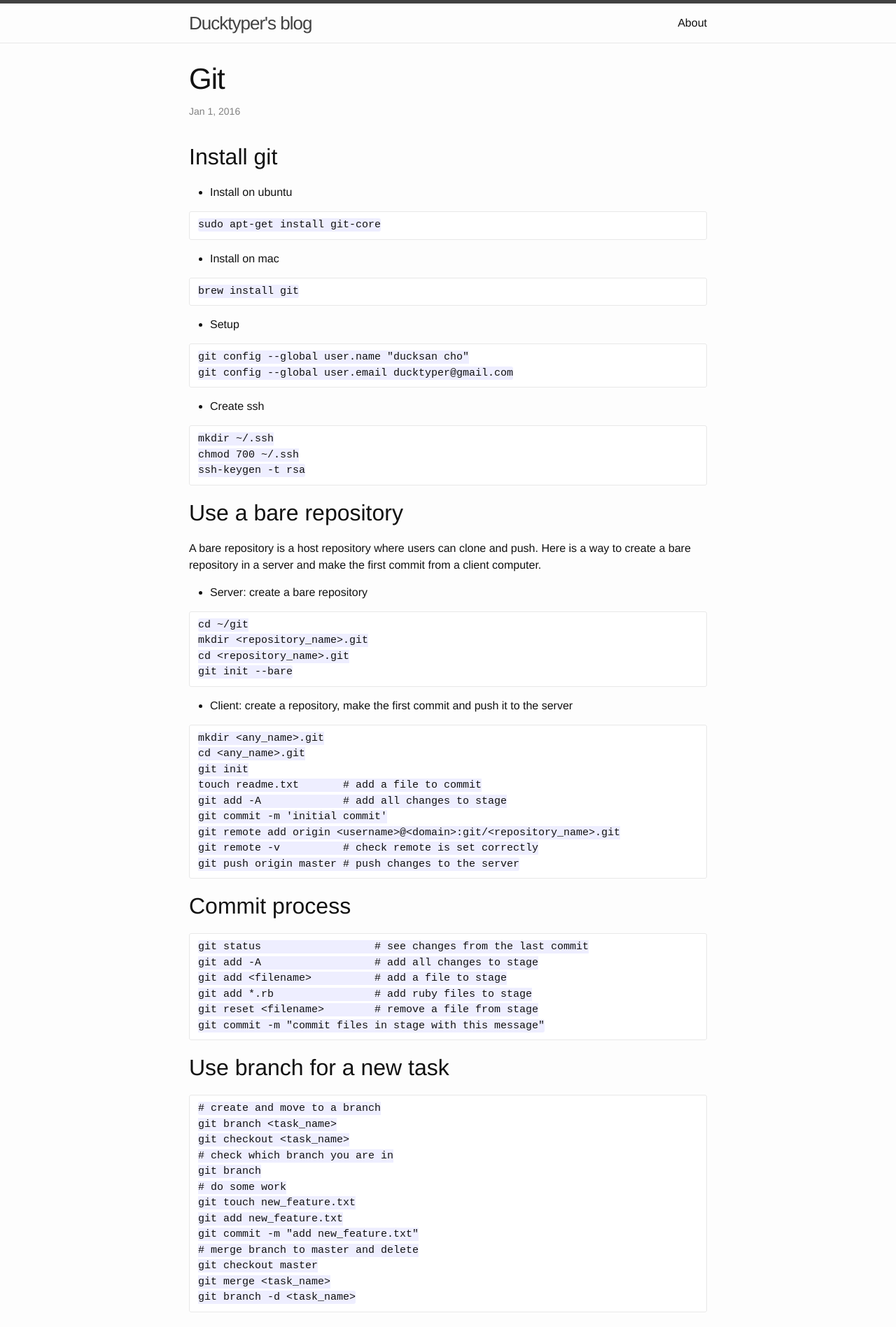
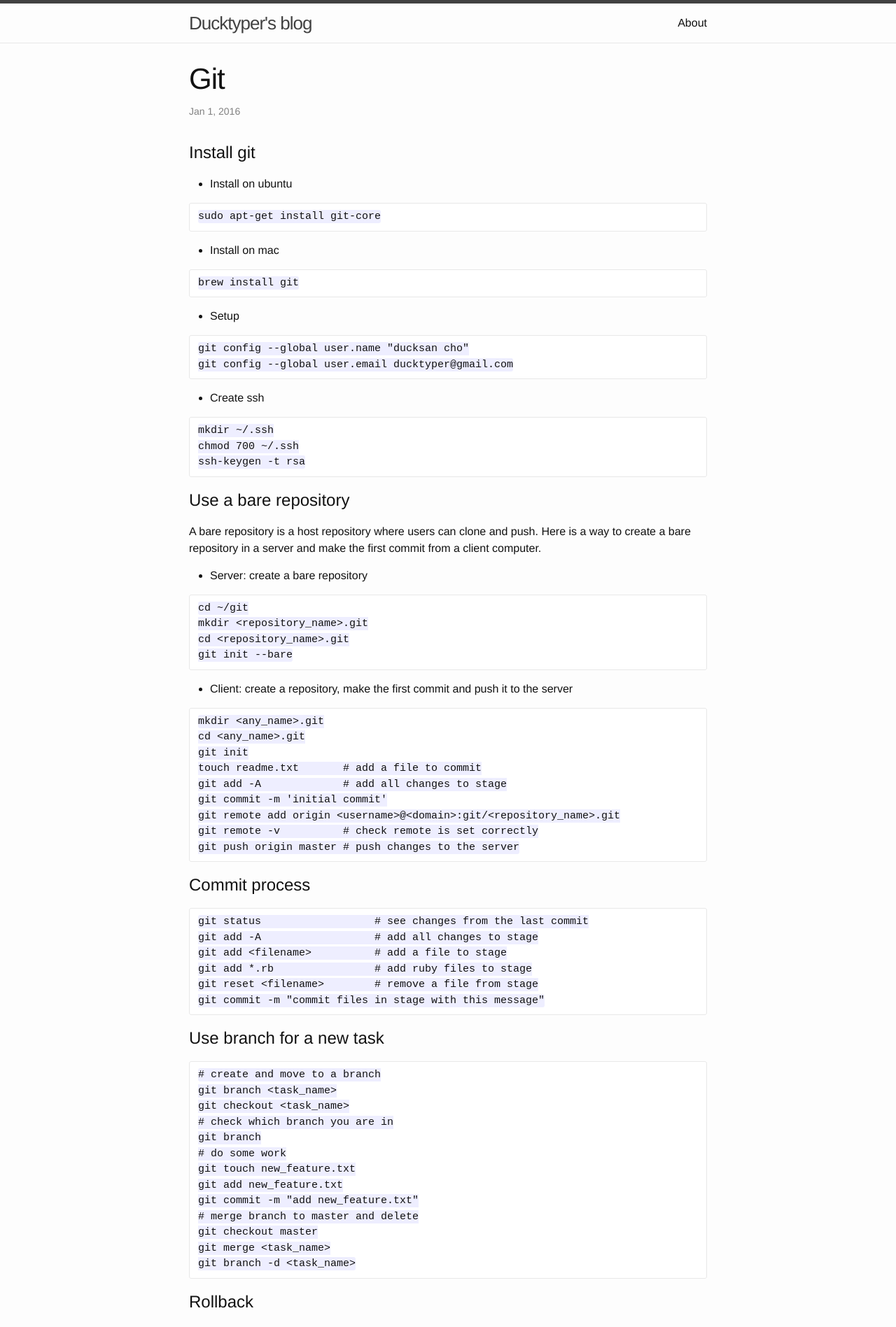
Before and after one commit to ducktyper/ducktyper.github.io, a Jekyll site: the page built from _posts/2016-01-01-git.markdown, in a window 1280 px wide. Shown: the top 1897 px of the page at 70% size. Built offline with Jekyll 4.4.1, drawn with Linux system fonts in a browser that asks for light colours.

````diff
--- a/_posts/2016-01-01-git.markdown
+++ b/_posts/2016-01-01-git.markdown
@@ -4,38 +4,36 @@ title:  "Git"
 categories: notes
 ---
 
-Install git
---------------------------------------------------------------------------------
+# Install git
 
 * Install on ubuntu
 
-~~~~~~~~~~~~~~~~~~~~~~~~~~~~~~~~~~~~~~~~~~~~~~~~~~~~~~~~~~~~~~~~~~~~~~~~~~~~~~~~
+```
 sudo apt-get install git-core
-~~~~~~~~~~~~~~~~~~~~~~~~~~~~~~~~~~~~~~~~~~~~~~~~~~~~~~~~~~~~~~~~~~~~~~~~~~~~~~~~
+```
 
 * Install on mac
 
-~~~~~~~~~~~~~~~~~~~~~~~~~~~~~~~~~~~~~~~~~~~~~~~~~~~~~~~~~~~~~~~~~~~~~~~~~~~~~~~~
+```
 brew install git
-~~~~~~~~~~~~~~~~~~~~~~~~~~~~~~~~~~~~~~~~~~~~~~~~~~~~~~~~~~~~~~~~~~~~~~~~~~~~~~~~
+```
 
 * Setup
 
-~~~~~~~~~~~~~~~~~~~~~~~~~~~~~~~~~~~~~~~~~~~~~~~~~~~~~~~~~~~~~~~~~~~~~~~~~~~~~~~~
+```
 git config --global user.name "ducksan cho"
 git config --global user.email ducktyper@gmail.com
-~~~~~~~~~~~~~~~~~~~~~~~~~~~~~~~~~~~~~~~~~~~~~~~~~~~~~~~~~~~~~~~~~~~~~~~~~~~~~~~~
+```
 
 * Create ssh
 
-~~~~~~~~~~~~~~~~~~~~~~~~~~~~~~~~~~~~~~~~~~~~~~~~~~~~~~~~~~~~~~~~~~~~~~~~~~~~~~~~
+```
 mkdir ~/.ssh
 chmod 700 ~/.ssh
 ssh-keygen -t rsa
-~~~~~~~~~~~~~~~~~~~~~~~~~~~~~~~~~~~~~~~~~~~~~~~~~~~~~~~~~~~~~~~~~~~~~~~~~~~~~~~~
+```
 
-Use a bare repository
---------------------------------------------------------------------------------
+# Use a bare repository
 
 A bare repository is a host repository where users can clone and push. Here
 is a way to create a bare repository in a server and make the first commit
@@ -43,16 +41,16 @@ from a client computer.
 
 * Server: create a bare repository
 
-~~~~~~~~~~~~~~~~~~~~~~~~~~~~~~~~~~~~~~~~~~~~~~~~~~~~~~~~~~~~~~~~~~~~~~~~~~~~~~~~
+```
 cd ~/git
 mkdir <repository_name>.git
 cd <repository_name>.git
 git init --bare
-~~~~~~~~~~~~~~~~~~~~~~~~~~~~~~~~~~~~~~~~~~~~~~~~~~~~~~~~~~~~~~~~~~~~~~~~~~~~~~~~
+```
 
 * Client: create a repository, make the first commit and push it to the server
 
-~~~~~~~~~~~~~~~~~~~~~~~~~~~~~~~~~~~~~~~~~~~~~~~~~~~~~~~~~~~~~~~~~~~~~~~~~~~~~~~~
+```
 mkdir <any_name>.git
 cd <any_name>.git
 git init
@@ -62,24 +60,22 @@ git commit -m 'initial commit'
 git remote add origin <username>@<domain>:git/<repository_name>.git
 git remote -v          # check remote is set correctly
 git push origin master # push changes to the server
-~~~~~~~~~~~~~~~~~~~~~~~~~~~~~~~~~~~~~~~~~~~~~~~~~~~~~~~~~~~~~~~~~~~~~~~~~~~~~~~~
+```
 
-Commit process
---------------------------------------------------------------------------------
+# Commit process
 
-~~~~~~~~~~~~~~~~~~~~~~~~~~~~~~~~~~~~~~~~~~~~~~~~~~~~~~~~~~~~~~~~~~~~~~~~~~~~~~~~
+```
 git status                  # see changes from the last commit
 git add -A                  # add all changes to stage
 git add <filename>          # add a file to stage
 git add *.rb                # add ruby files to stage
 git reset <filename>        # remove a file from stage
 git commit -m "commit files in stage with this message"
-~~~~~~~~~~~~~~~~~~~~~~~~~~~~~~~~~~~~~~~~~~~~~~~~~~~~~~~~~~~~~~~~~~~~~~~~~~~~~~~~
+```
 
-Use branch for a new task
---------------------------------------------------------------------------------
+# Use branch for a new task
 
-~~~~~~~~~~~~~~~~~~~~~~~~~~~~~~~~~~~~~~~~~~~~~~~~~~~~~~~~~~~~~~~~~~~~~~~~~~~~~~~~
+```
 # create and move to a branch
 git branch <task_name>
 git checkout <task_name>
@@ -93,140 +89,133 @@ git commit -m "add new_feature.txt"
 git checkout master
 git merge <task_name>
 git branch -d <task_name>
-~~~~~~~~~~~~~~~~~~~~~~~~~~~~~~~~~~~~~~~~~~~~~~~~~~~~~~~~~~~~~~~~~~~~~~~~~~~~~~~~
+```
 
-Rollback
---------------------------------------------------------------------------------
+# Rollback
 
 * Start over from the last commit
 
-~~~~~~~~~~~~~~~~~~~~~~~~~~~~~~~~~~~~~~~~~~~~~~~~~~~~~~~~~~~~~~~~~~~~~~~~~~~~~~~~
+```
 git reset --hard   # rollback uncommited changes except new files
 git clean -f -d    # remove new files
-~~~~~~~~~~~~~~~~~~~~~~~~~~~~~~~~~~~~~~~~~~~~~~~~~~~~~~~~~~~~~~~~~~~~~~~~~~~~~~~~
+```
 
 
 * Rollback unstaged changed to a file
 
-~~~~~~~~~~~~~~~~~~~~~~~~~~~~~~~~~~~~~~~~~~~~~~~~~~~~~~~~~~~~~~~~~~~~~~~~~~~~~~~~
+```
 git checkout <filename>
-~~~~~~~~~~~~~~~~~~~~~~~~~~~~~~~~~~~~~~~~~~~~~~~~~~~~~~~~~~~~~~~~~~~~~~~~~~~~~~~~
+```
 
 * Change the last commit message
 
-~~~~~~~~~~~~~~~~~~~~~~~~~~~~~~~~~~~~~~~~~~~~~~~~~~~~~~~~~~~~~~~~~~~~~~~~~~~~~~~~
+```
 git commit --amend
-~~~~~~~~~~~~~~~~~~~~~~~~~~~~~~~~~~~~~~~~~~~~~~~~~~~~~~~~~~~~~~~~~~~~~~~~~~~~~~~~
+```
 
 * Cancel the last commit
 
-~~~~~~~~~~~~~~~~~~~~~~~~~~~~~~~~~~~~~~~~~~~~~~~~~~~~~~~~~~~~~~~~~~~~~~~~~~~~~~~~
+```
 git reset --soft HEAD~
-~~~~~~~~~~~~~~~~~~~~~~~~~~~~~~~~~~~~~~~~~~~~~~~~~~~~~~~~~~~~~~~~~~~~~~~~~~~~~~~~
+```
 
 * Rollback the last commit pushed to remote
 
-~~~~~~~~~~~~~~~~~~~~~~~~~~~~~~~~~~~~~~~~~~~~~~~~~~~~~~~~~~~~~~~~~~~~~~~~~~~~~~~~
+```
 git reset --hard HEAD~
 git push origin -f
-~~~~~~~~~~~~~~~~~~~~~~~~~~~~~~~~~~~~~~~~~~~~~~~~~~~~~~~~~~~~~~~~~~~~~~~~~~~~~~~~
+```
 
-Use tags
---------------------------------------------------------------------------------
+# Use tags
 
 * Annotate tags (e.g. set version)
 
 Annotate tags has extra information (who created it, when it was set, and more)
 
-~~~~~~~~~~~~~~~~~~~~~~~~~~~~~~~~~~~~~~~~~~~~~~~~~~~~~~~~~~~~~~~~~~~~~~~~~~~~~~~~
+```
 git tag -a v1.0.1 -m "message"         # tag to the current commit
 git tag -a v1.2 9fceb02 -m "message"   # tag to the specific commit
 git describe                           # show annotate tags
-~~~~~~~~~~~~~~~~~~~~~~~~~~~~~~~~~~~~~~~~~~~~~~~~~~~~~~~~~~~~~~~~~~~~~~~~~~~~~~~~
+```
 
 * Lightweight tags (e.g. save branch name before delete)
 
 Lightweight tags work like branches that do not change.
 
-~~~~~~~~~~~~~~~~~~~~~~~~~~~~~~~~~~~~~~~~~~~~~~~~~~~~~~~~~~~~~~~~~~~~~~~~~~~~~~~~
+```
 git tag <tagname>
-~~~~~~~~~~~~~~~~~~~~~~~~~~~~~~~~~~~~~~~~~~~~~~~~~~~~~~~~~~~~~~~~~~~~~~~~~~~~~~~~
+```
 
 * Sync tags to remote
 
 Push and pull ignore tags by default so you need to sync them manually.
 
-~~~~~~~~~~~~~~~~~~~~~~~~~~~~~~~~~~~~~~~~~~~~~~~~~~~~~~~~~~~~~~~~~~~~~~~~~~~~~~~~
+```
 git push --tag
 git pull --tag
-~~~~~~~~~~~~~~~~~~~~~~~~~~~~~~~~~~~~~~~~~~~~~~~~~~~~~~~~~~~~~~~~~~~~~~~~~~~~~~~~
+```
 
-Stash
---------------------------------------------------------------------------------
+# Stash
 
 Remove unstaged changes temporary (except new files)
 
-~~~~~~~~~~~~~~~~~~~~~~~~~~~~~~~~~~~~~~~~~~~~~~~~~~~~~~~~~~~~~~~~~~~~~~~~~~~~~~~~
+```
 git stash
 git pull # do some work
 git stash pop
-~~~~~~~~~~~~~~~~~~~~~~~~~~~~~~~~~~~~~~~~~~~~~~~~~~~~~~~~~~~~~~~~~~~~~~~~~~~~~~~~
+```
 
-Ignore changes
---------------------------------------------------------------------------------
+# Ignore changes
 
 Sometimes you want to ignore changes to a specific file. For example, a file
 contains local IP address. It could be annoying to make sure these files are not
 staged. You can use --skip-worktree to ignore these files. If the ignored files
 were changed to remote, you will be notified on pulling.
 
-~~~~~~~~~~~~~~~~~~~~~~~~~~~~~~~~~~~~~~~~~~~~~~~~~~~~~~~~~~~~~~~~~~~~~~~~~~~~~~~~
+```
 git update-index --skip-worktree <filename>     # Do not track changes
 git update-index --no-skip-worktree <filename>  # Track changes again
-~~~~~~~~~~~~~~~~~~~~~~~~~~~~~~~~~~~~~~~~~~~~~~~~~~~~~~~~~~~~~~~~~~~~~~~~~~~~~~~~
+```
 
-Submodule
---------------------------------------------------------------------------------
+# Submodule
 
 * Get submodules after clone the repository
 
-~~~~~~~~~~~~~~~~~~~~~~~~~~~~~~~~~~~~~~~~~~~~~~~~~~~~~~~~~~~~~~~~~~~~~~~~~~~~~~~~
+```
 git submodule init
 git submodule update
-~~~~~~~~~~~~~~~~~~~~~~~~~~~~~~~~~~~~~~~~~~~~~~~~~~~~~~~~~~~~~~~~~~~~~~~~~~~~~~~~
+```
 
 * Update submodules
 
-~~~~~~~~~~~~~~~~~~~~~~~~~~~~~~~~~~~~~~~~~~~~~~~~~~~~~~~~~~~~~~~~~~~~~~~~~~~~~~~~
+```
 git submodule foreach git pull origin master
-~~~~~~~~~~~~~~~~~~~~~~~~~~~~~~~~~~~~~~~~~~~~~~~~~~~~~~~~~~~~~~~~~~~~~~~~~~~~~~~~
+```
 
 * Ignore changes in submodules
 Submodules sometimes create temp files not included in ".gitignore". You can
 Ignore these files by adding "ignore = dirty" to .gitmodules
 
-~~~~~~~~~~~~~~~~~~~~~~~~~~~~~~~~~~~~~~~~~~~~~~~~~~~~~~~~~~~~~~~~~~~~~~~~~~~~~~~~
+```
 # .gitmodules
 [submodule "vim/bundle/vim-ruby"]
   path = vim/bundle/vim-ruby
   url = https://github.com/vim-ruby/vim-ruby.git
   ignore = dirty # Ignore changes under the path
-~~~~~~~~~~~~~~~~~~~~~~~~~~~~~~~~~~~~~~~~~~~~~~~~~~~~~~~~~~~~~~~~~~~~~~~~~~~~~~~~
+```
 
-Statistic
---------------------------------------------------------------------------------
+# Statistic
 
 * count lines
 
-~~~~~~~~~~~~~~~~~~~~~~~~~~~~~~~~~~~~~~~~~~~~~~~~~~~~~~~~~~~~~~~~~~~~~~~~~~~~~~~~
+```
 git ls-files | xargs cat | wc -l
-~~~~~~~~~~~~~~~~~~~~~~~~~~~~~~~~~~~~~~~~~~~~~~~~~~~~~~~~~~~~~~~~~~~~~~~~~~~~~~~~
+```
 
-Others
---------------------------------------------------------------------------------
+# Others
 
 * Skip ssl certificate check
 
-~~~~~~~~~~~~~~~~~~~~~~~~~~~~~~~~~~~~~~~~~~~~~~~~~~~~~~~~~~~~~~~~~~~~~~~~~~~~~~~~
+```
 git config --global http.sslVerify false
-~~~~~~~~~~~~~~~~~~~~~~~~~~~~~~~~~~~~~~~~~~~~~~~~~~~~~~~~~~~~~~~~~~~~~~~~~~~~~~~~
+```
````
Also changed, not shown: _posts/2016-01-02-terminal.markdown (+18 -20 lines).
